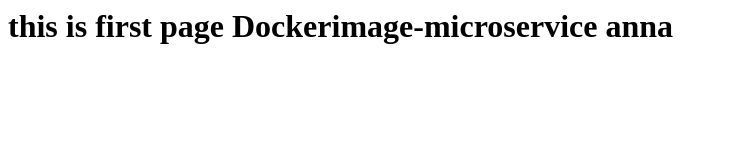
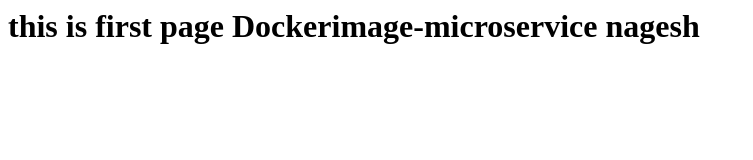
Before and after one commit to nages103/stastic, a plain HTML site: page index.html in a window 1280 px wide. Shown: the whole page, without its empty margins (0-753 px from the left). Drawn offline with Linux system fonts and the light colour scheme.

Commit message:
Update index.html

```diff
--- a/index.html
+++ b/index.html
@@ -1 +1 @@
-<h1>this is first page Dockerimage-microservice anna</h1>
+<h1>this is first page Dockerimage-microservice nagesh</h1>
```
